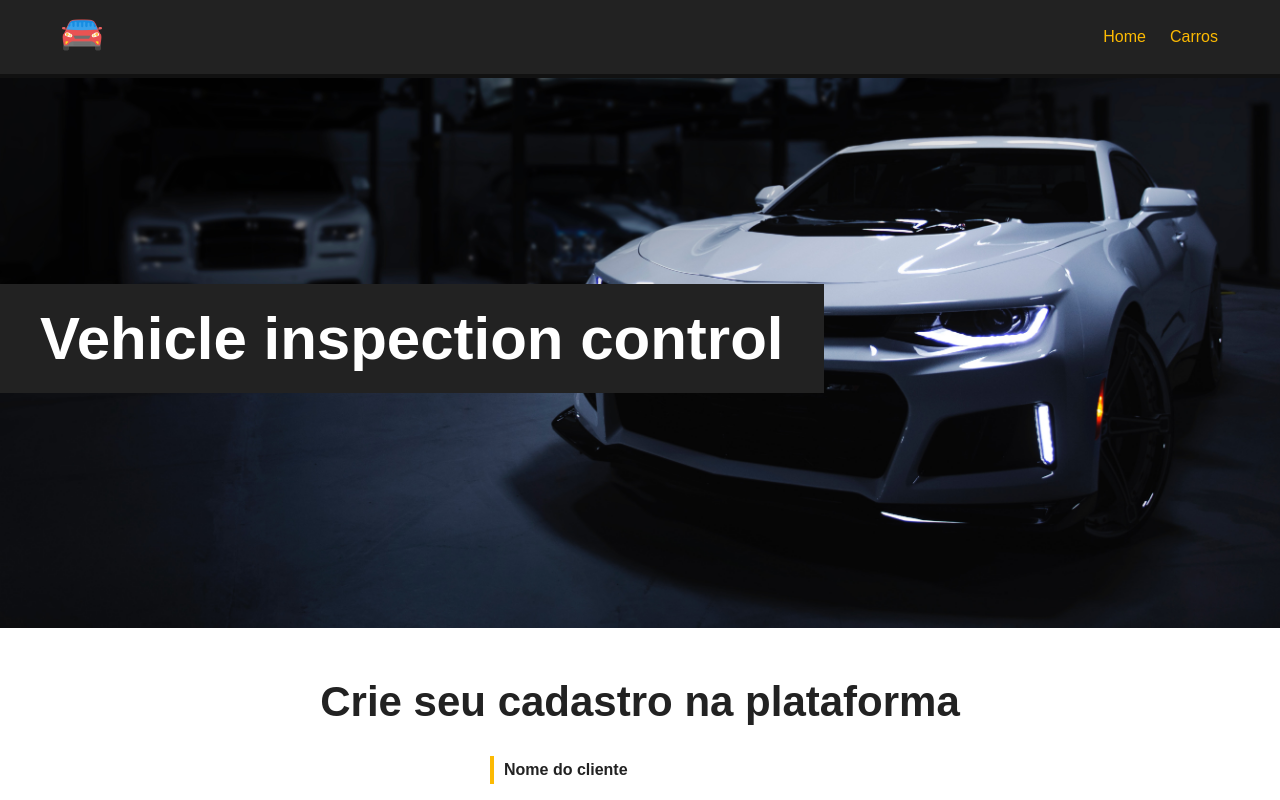
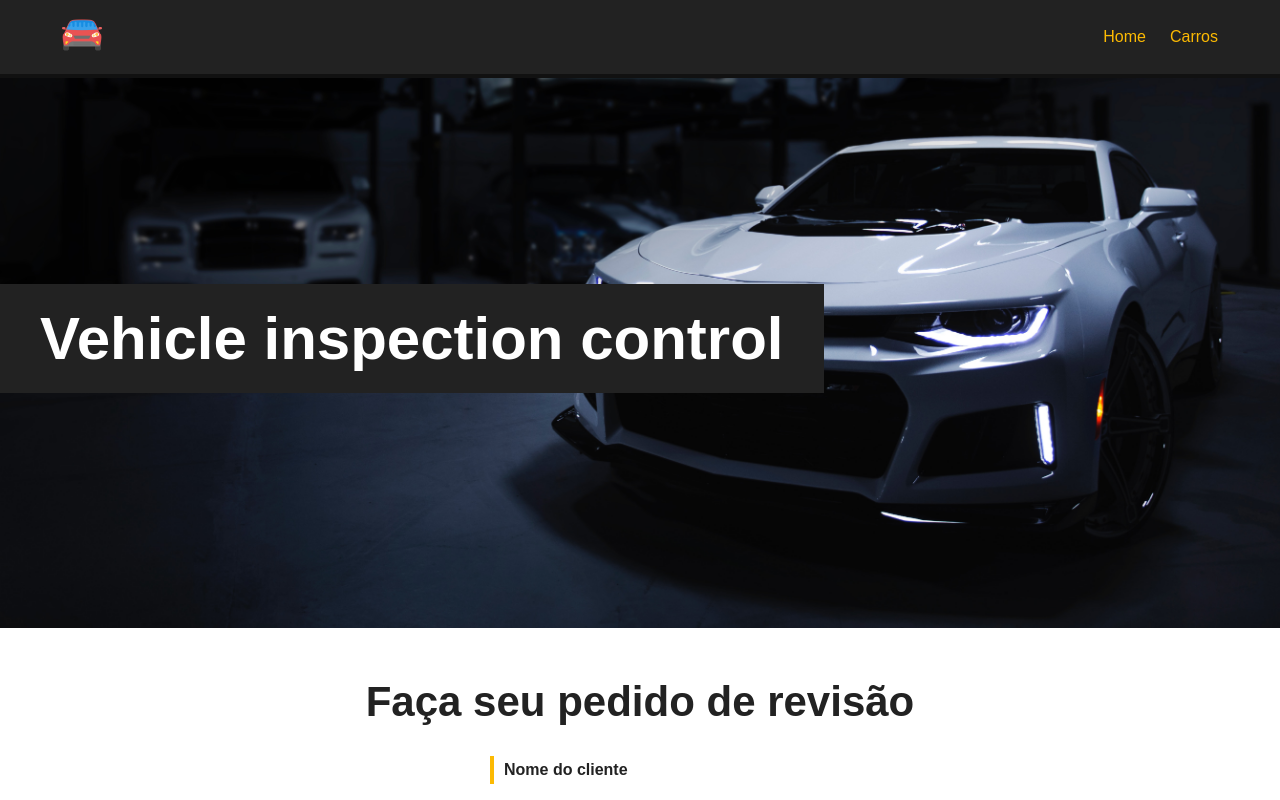
Before and after one commit to Felipe-Gs/projeto-vue, a Vue app: page / in a window 1280 px wide. Shown: the top 800 px of the page. Built offline with nearby package versions, Linux system fonts and the light colour scheme; data requests are answered from the project's data file.

Commit message:
style: mudança no titulo

```diff
--- a/src/views/HomeView.vue
+++ b/src/views/HomeView.vue
@@ -1,7 +1,7 @@
 <template>
   <Banner/>
   <div class="main-container">
-    <h1>Crie seu cadastro na plataforma</h1>
+    <h1>Faça seu pedido de revisão</h1>
     <Forms/>
   </div>
 </template>
```
